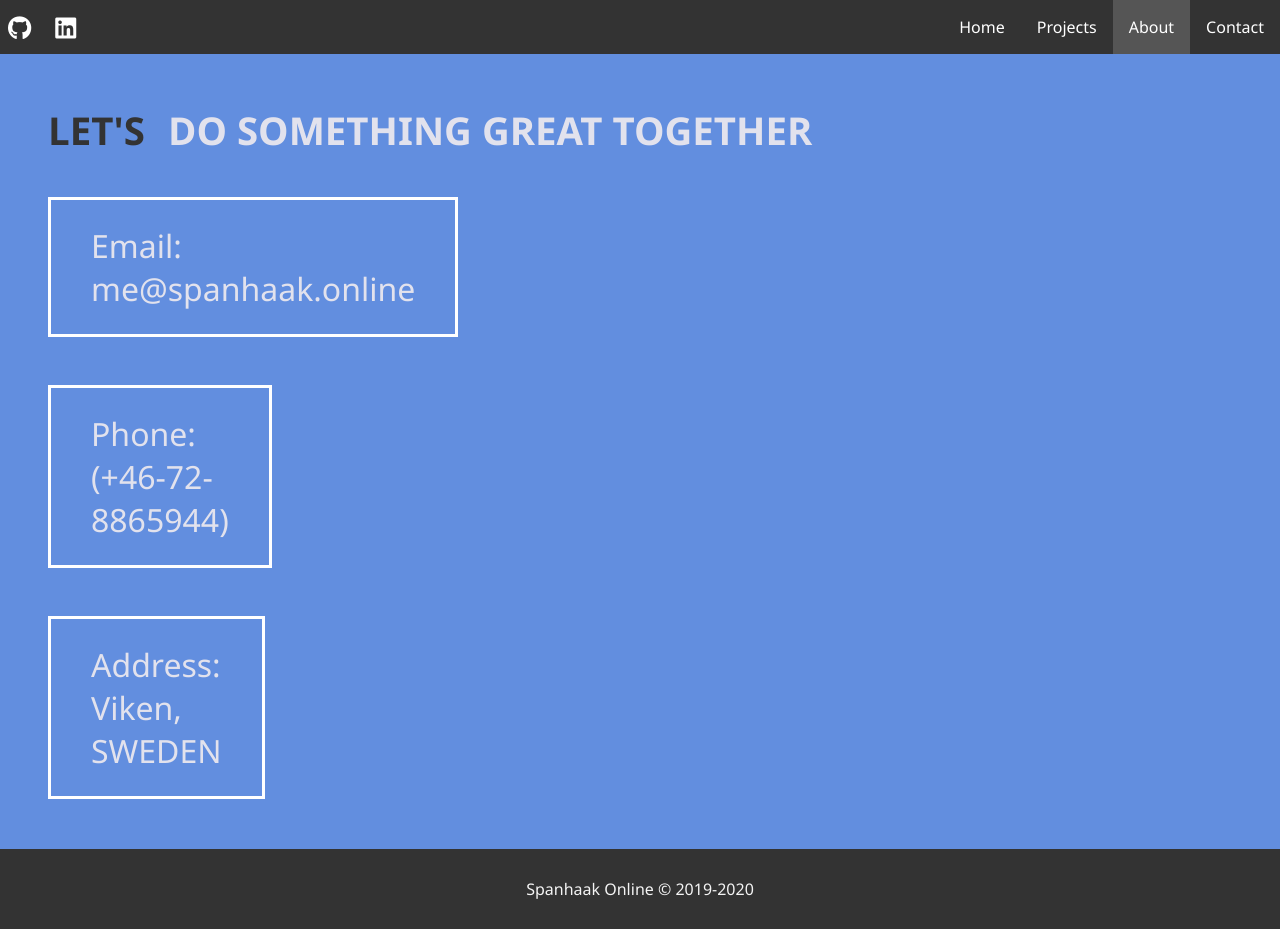
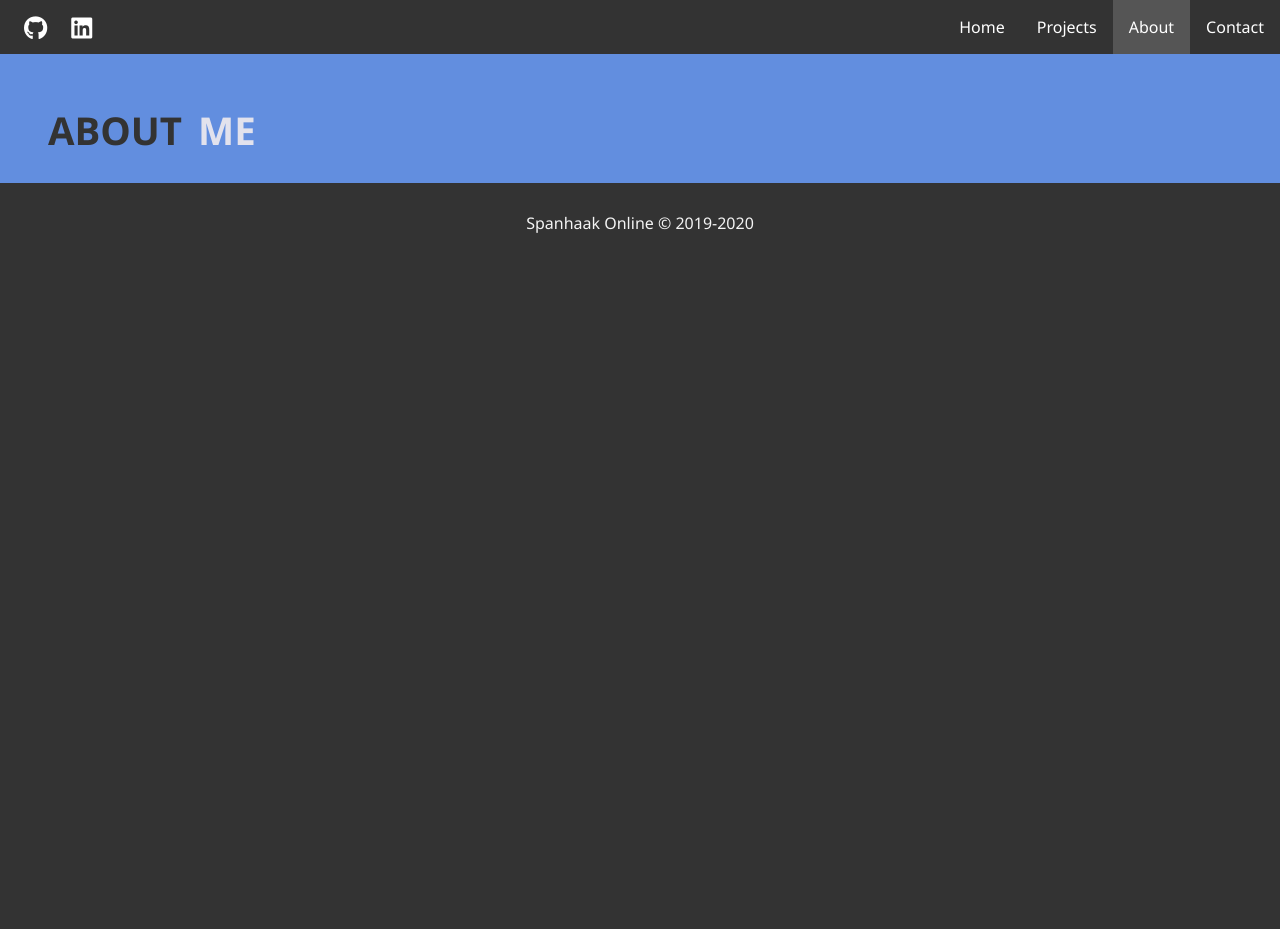
Before and after one commit to Spanhaak/spanhaak.online, a plain HTML site: page about.html in a window 1280 px wide. After the commit the page ends 800 px from the top, so only its background shows below. Drawn offline with Linux system fonts and the light colour scheme.

```diff
--- a/about.html
+++ b/about.html
@@ -39,21 +39,12 @@
     <div class="about-container">
         <div class="about-header">
             <div class="about-header-part1">
-                <h1>LET'S</h1>
+                <h1>ABOUT</h1>
             </div>
             <div class="about-header-part2">
-                <h1>DO SOMETHING GREAT TOGETHER</h1>
+                <h1>ME</h1>
             </div>
-            <div class="boxes">
-                <div>
-                    <span class="text-secondary">Email: </span> me@spanhaak.online
-                </div>
-                <div>
-                    <span class="text-secondary">Phone: </span> (+46-72-8865944)
-                </div>
-                <div>
-                    <span class="text-secondary">Address: </span> Viken, SWEDEN
-                </div>
+
 
         </div>
     </div>
--- a/css/style.css
+++ b/css/style.css
@@ -38,6 +38,7 @@ body {
 .brand-title {
     font-size: 1.5rem;
     margin: .5rem;
+    padding-left: 1rem;
     color: white;
 }
 
@@ -134,7 +135,7 @@ li.nav-item.current {
 .about-header {
     background-color: rgb(98, 142, 223);
     display: grid;
-    grid-template-columns: 120px 1fr;
+    grid-template-columns: 150px 1fr;
     justify-content: center;
     font-size: 1.2rem;
  }
```
